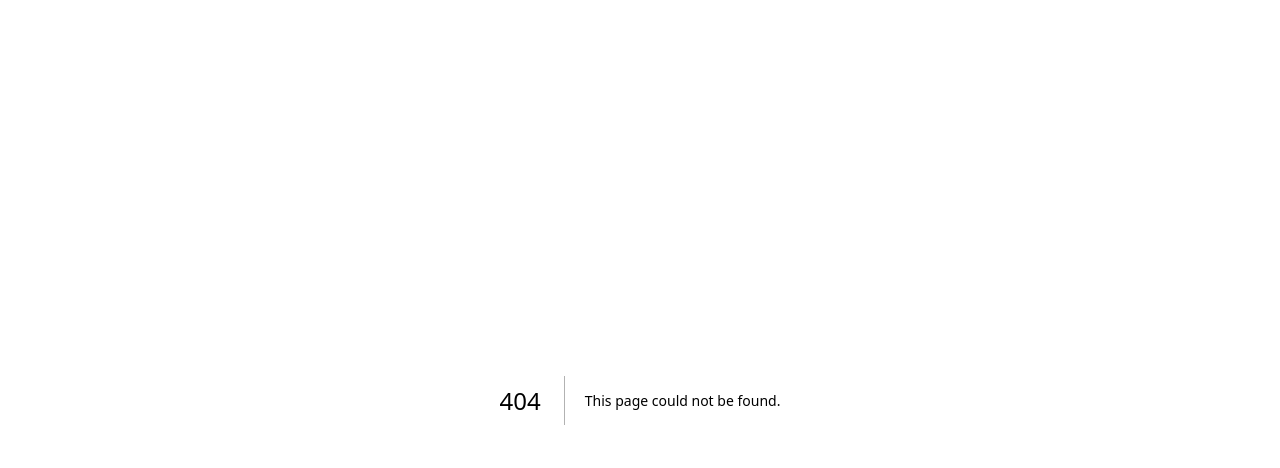
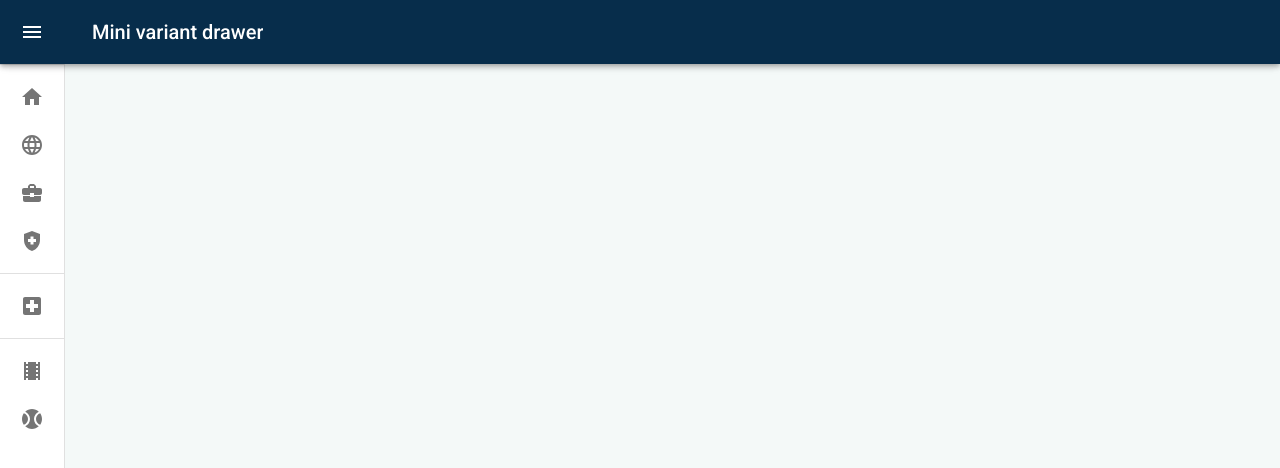
Before and after one commit to iamdarshangowda/Next-News, a Next.js app: page /topstories in a window 1280 px wide. Before the commit this address had no page. Shown: the top 468 px of the page. Built offline with nearby package versions, Linux system fonts and the light colour scheme.

Commit message:
side bar added

```diff
--- a/components/introPage.tsx
+++ b/components/introPage.tsx
@@ -9,7 +9,7 @@ export const IntroPage = () => {
 
   const handleContinue = () => {
     setLoading(true);
-    router.push("/dashboard");
+    router.push("/topstories");
     setLoading(false);
   };
 
@@ -31,7 +31,7 @@ export const IntroPage = () => {
             <Typography
               fontSize={{ xs: "4rem", sm: "6rem" }}
               fontWeight={700}
-              color={(theme: Theme) => theme.palette.primary.main}
+              color={(theme: Theme) => theme.palette.secondary.main}
               lineHeight={1}
             >
               Next News
@@ -39,7 +39,7 @@ export const IntroPage = () => {
             <Typography
               fontSize={16}
               fontWeight={700}
-              color={(theme: Theme) => theme.palette.primary.light}
+              color={(theme: Theme) => theme.palette.secondary.light}
               pl={"4px"}
             >
               Now the power of knowledge on your screens.
--- /dev/null
+++ b/components/layout/layout.tsx
@@ -0,0 +1,14 @@
+import React from "react";
+import { Box } from "@mui/material";
+import { Sidebar } from "./sidebar";
+import { useRouter } from "next/router";
+
+export const Layout = (props: any) => {
+  const router = useRouter();
+  return (
+    <Box>
+      <Box component="main">{props.children}</Box>
+      {router.pathname === "/" ? null : <Sidebar />}
+    </Box>
+  );
+};
--- /dev/null
+++ b/components/layout/sidebar.tsx
@@ -0,0 +1,296 @@
+import React, { useState } from "react";
+import HomeIcon from "@mui/icons-material/Home";
+import LanguageIcon from "@mui/icons-material/Language";
+import BusinessCenterIcon from "@mui/icons-material/BusinessCenter";
+import HealthAndSafetyIcon from "@mui/icons-material/HealthAndSafety";
+import LocalMoviesIcon from "@mui/icons-material/LocalMovies";
+import SportsBaseballIcon from "@mui/icons-material/SportsBaseball";
+import MenuIcon from "@mui/icons-material/Menu";
+import LocalHospitalIcon from "@mui/icons-material/LocalHospital";
+import ChevronLeftIcon from "@mui/icons-material/ChevronLeft";
+import ChevronRightIcon from "@mui/icons-material/ChevronRight";
+import MuiAppBar, { AppBarProps as MuiAppBarProps } from "@mui/material/AppBar";
+import MuiDrawer from "@mui/material/Drawer";
+import Image from "next/image";
+import {
+  Box,
+  CssBaseline,
+  CSSObject,
+  Divider,
+  IconButton,
+  List,
+  ListItem,
+  ListItemButton,
+  ListItemIcon,
+  ListItemText,
+  Stack,
+  styled,
+  Theme,
+  Toolbar,
+  Typography,
+  useTheme,
+} from "@mui/material";
+import Link from "next/link";
+import { useRouter } from "next/router";
+
+const drawerWidth = 240;
+
+const openedMixin = (theme: Theme): CSSObject => ({
+  width: drawerWidth,
+  transition: theme.transitions.create("width", {
+    easing: theme.transitions.easing.sharp,
+    duration: theme.transitions.duration.enteringScreen,
+  }),
+  overflowX: "hidden",
+});
+
+const closedMixin = (theme: Theme): CSSObject => ({
+  transition: theme.transitions.create("width", {
+    easing: theme.transitions.easing.sharp,
+    duration: theme.transitions.duration.leavingScreen,
+  }),
+  overflowX: "hidden",
+  width: `calc(${theme.spacing(7)} + 1px)`,
+  [theme.breakpoints.up("sm")]: {
+    width: `calc(${theme.spacing(8)} + 1px)`,
+  },
+});
+
+const DrawerHeader = styled("div")(({ theme }) => ({
+  display: "flex",
+  alignItems: "center",
+  justifyContent: "flex-end",
+  padding: theme.spacing(0, 1),
+  // necessary for content to be below app bar
+  ...theme.mixins.toolbar,
+}));
+
+interface AppBarProps extends MuiAppBarProps {
+  open?: boolean;
+}
+
+const AppBar = styled(MuiAppBar, {
+  shouldForwardProp: (prop) => prop !== "open",
+})<AppBarProps>(({ theme, open }) => ({
+  zIndex: theme.zIndex.drawer + 1,
+  transition: theme.transitions.create(["width", "margin"], {
+    easing: theme.transitions.easing.sharp,
+    duration: theme.transitions.duration.leavingScreen,
+  }),
+  ...(open && {
+    marginLeft: drawerWidth,
+    width: `calc(100% - ${drawerWidth}px)`,
+    transition: theme.transitions.create(["width", "margin"], {
+      easing: theme.transitions.easing.sharp,
+      duration: theme.transitions.duration.enteringScreen,
+    }),
+  }),
+}));
+
+const Drawer = styled(MuiDrawer, {
+  shouldForwardProp: (prop) => prop !== "open",
+})(({ theme, open }) => ({
+  width: drawerWidth,
+  flexShrink: 0,
+  whiteSpace: "nowrap",
+  boxSizing: "border-box",
+  ...(open && {
+    ...openedMixin(theme),
+    "& .MuiDrawer-paper": openedMixin(theme),
+  }),
+  ...(!open && {
+    ...closedMixin(theme),
+    "& .MuiDrawer-paper": closedMixin(theme),
+  }),
+}));
+
+export const Sidebar = () => {
+  const router = useRouter();
+  const theme = useTheme();
+  const [open, setOpen] = React.useState(false);
+
+  const handleDrawer = () => {
+    setOpen(!open);
+  };
+
+  const DrawerDataTop = [
+    {
+      link: "/topstories",
+      title: "Top Stories",
+      icon: <HomeIcon />,
+    },
+    {
+      link: "/aroundtheworld",
+      title: "Around The World",
+      icon: <LanguageIcon />,
+    },
+    {
+      link: "/business",
+      title: "Business",
+      icon: <BusinessCenterIcon />,
+    },
+    {
+      link: "/health",
+      title: "Health",
+      icon: <HealthAndSafetyIcon />,
+    },
+  ];
+
+  const DrawerDataCenter = [
+    {
+      link: "/covid19",
+      title: "Covid 19",
+      icon: <LocalHospitalIcon />,
+    },
+  ];
+
+  const DrawerDataBottom = [
+    {
+      link: "/entertainment",
+      title: "Entertainment",
+      icon: <LocalMoviesIcon />,
+    },
+    {
+      link: "/sports",
+      title: "Sports",
+      icon: <SportsBaseballIcon />,
+    },
+  ];
+
+  return (
+    <Box sx={{ display: "flex" }}>
+      <CssBaseline />
+      <AppBar position="fixed" open={open}>
+        <Toolbar>
+          <IconButton
+            color="inherit"
+            aria-label="open drawer"
+            onClick={handleDrawer}
+            edge="start"
+            sx={{
+              marginRight: 5,
+              ...(open && { display: "none" }),
+            }}
+          >
+            <MenuIcon />
+          </IconButton>
+          <Typography variant="h6" noWrap component="div">
+            Mini variant drawer
+          </Typography>
+        </Toolbar>
+      </AppBar>
+      <Drawer variant="permanent" open={open}>
+        <DrawerHeader>
+          <Box
+            display={"flex"}
+            flexDirection={"row"}
+            alignItems={"center"}
+            gap={2}
+            mr={1}
+          >
+            <Image src="/news.png" width={30} height={35} alt="next news" />
+            <Typography
+              fontSize={24}
+              fontWeight={700}
+              color={(theme: Theme) => theme.palette.secondary.main}
+              lineHeight={1}
+            >
+              Next News
+            </Typography>
+          </Box>
+          <IconButton onClick={handleDrawer}>
+            {theme.direction === "rtl" ? (
+              <ChevronRightIcon />
+            ) : (
+              <ChevronLeftIcon />
+            )}
+          </IconButton>
+        </DrawerHeader>
+        <Divider />
+        <List>
+          {DrawerDataTop.map((item: any, index: number) => (
+            <ListItem key={index} disablePadding sx={{ display: "block" }}>
+              <ListItemButton
+                sx={{
+                  minHeight: 48,
+                  justifyContent: open ? "initial" : "center",
+                  px: 2.5,
+                }}
+              >
+                <ListItemIcon
+                  sx={{
+                    minWidth: 0,
+                    mr: open ? 3 : "auto",
+                    justifyContent: "center",
+                  }}
+                >
+                  {item.icon}
+                </ListItemIcon>
+                <ListItemText
+                  primary={item.title}
+                  sx={{ opacity: open ? 1 : 0 }}
+                />
+              </ListItemButton>
+            </ListItem>
+          ))}
+        </List>
+        <Divider />
+        <List>
+          {DrawerDataCenter.map((item: any, index: number) => (
+            <ListItem key={index} disablePadding sx={{ display: "block" }}>
+              <ListItemButton
+                sx={{
+                  minHeight: 48,
+                  justifyContent: open ? "initial" : "center",
+                  px: 2.5,
+                }}
+              >
+                <ListItemIcon
+                  sx={{
+                    minWidth: 0,
+                    mr: open ? 3 : "auto",
+                    justifyContent: "center",
+                  }}
+                >
+                  {item.icon}
+                </ListItemIcon>
+                <ListItemText
+                  primary={item.title}
+                  sx={{ opacity: open ? 1 : 0 }}
+                />
+              </ListItemButton>
+            </ListItem>
+          ))}
+        </List>
+        <Divider />
+        <List>
+          {DrawerDataBottom.map((item: any, index: number) => (
+            <ListItem key={index} disablePadding sx={{ display: "block" }}>
+              <ListItemButton
+                sx={{
+                  minHeight: 48,
+                  justifyContent: open ? "initial" : "center",
+                  px: 2.5,
+                }}
+              >
+                <ListItemIcon
+                  sx={{
+                    minWidth: 0,
+                    mr: open ? 3 : "auto",
+                    justifyContent: "center",
+                  }}
+                >
+                  {item.icon}
+                </ListItemIcon>
+                <ListItemText
+                  primary={item.title}
+                  sx={{ opacity: open ? 1 : 0 }}
+                />
+              </ListItemButton>
+            </ListItem>
+          ))}
+        </List>
+      </Drawer>
+    </Box>
+  );
+};
--- a/package.json
+++ b/package.json
@@ -13,6 +13,7 @@
     "@emotion/react": "^11.10.5",
     "@emotion/server": "^11.10.0",
     "@emotion/styled": "^11.10.5",
+    "@mui/icons-material": "^5.10.9",
     "@mui/lab": "^5.0.0-alpha.105",
     "@mui/material": "^5.10.11",
     "@mui/styles": "^5.10.10",
--- a/pages/_app.tsx
+++ b/pages/_app.tsx
@@ -1,6 +1,15 @@
 import "../styles/globals.css";
 import type { AppProps } from "next/app";
+import { ThemeProvider } from "@mui/material/styles";
+import theme from "../styles/theme";
+import { Layout } from "../components/layout/layout";
 
 export default function App({ Component, pageProps }: AppProps) {
-  return <Component {...pageProps} />;
+  return (
+    <ThemeProvider theme={theme}>
+      <Layout>
+        <Component {...pageProps} />
+      </Layout>
+    </ThemeProvider>
+  );
 }
--- /dev/null
+++ b/pages/topstories.tsx
@@ -0,0 +1,7 @@
+import React from "react";
+
+const TopStories = () => {
+  return <div>Hello</div>;
+};
+
+export default TopStories;
--- a/styles/theme.ts
+++ b/styles/theme.ts
@@ -29,7 +29,6 @@ placeHolder: "rgba(7,45,75,0.3)"
 },
     palette: {
         primary: {
-        light: "#2F9FF8",
           main: "#072D4B",
         },
         secondary: {
```
Also changed, not shown: 1 other file (tests, documents, lock files or other folders).
